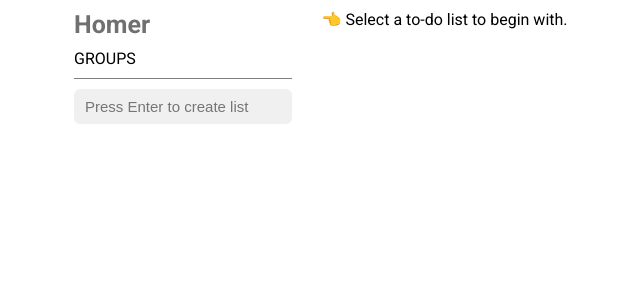
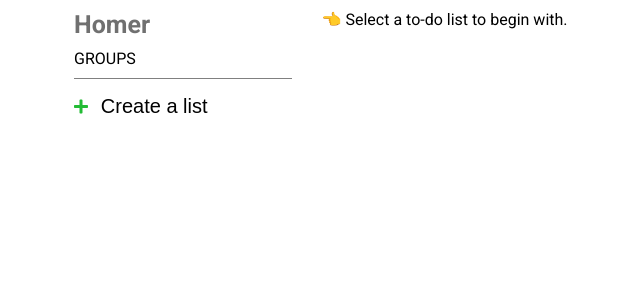
Before and after one commit to 5d-jh/mini-to-do, a React (Create React App) app: page / in a window 1280 px wide. Shown: the top 300 px of the page, without its empty margins (116-756 px from the left). Built offline with nearby package versions, Linux system fonts and the light colour scheme.

Commit message:
Improve create list form

```diff
--- a/package.json
+++ b/package.json
@@ -3,6 +3,9 @@
   "version": "0.1.0",
   "private": false,
   "dependencies": {
+    "@fortawesome/fontawesome-svg-core": "^1.2.19",
+    "@fortawesome/free-solid-svg-icons": "^5.9.0",
+    "@fortawesome/react-fontawesome": "^0.1.4",
     "@types/jest": "24.0.15",
     "@types/node": "12.0.10",
     "@types/react": "16.8.22",
--- a/src/Context.tsx
+++ b/src/Context.tsx
@@ -27,7 +27,7 @@ export const TodoContextProvider: React.FC<{ value?: Object }> = ({ children, va
   ) => {
     switch(action.type) {
       case 'add':
-        return action.todoListInfo ? [action.todoListInfo, ...prevState] : prevState;
+        return action.todoListInfo ? [...prevState, action.todoListInfo] : prevState;
 
       default:
         return prevState;
--- a/src/LeftPane.tsx
+++ b/src/LeftPane.tsx
@@ -1,46 +1,26 @@
-import React, { useState, useContext } from 'react';
+import React, { useContext } from 'react';
 import { TodoContext } from './Context';
-import { SubTitle, TextInput } from './styles';
+import { SubTitle, ListButton } from './styles';
 import styled from 'styled-components';
+import { FontAwesomeIcon } from '@fortawesome/react-fontawesome';
+import { faPlus, faCircle } from '@fortawesome/free-solid-svg-icons';
+import CreateList from './LeftPaneComponents/CreateList';
 
 const LeftPane: React.FC<{ setSelectedListInfo: Function }> = ({ setSelectedListInfo }) => {
-  const { todoListInfos, todoListInfosDispatch, selectedListInfo } = useContext(TodoContext);
-
-  const [ listNameInput, setListName ] = useState(String);
-
-  const handleOnSubmit = (e: { preventDefault: Function }) => {
-    e.preventDefault();
-
-    if (listNameInput.length !== 0) {
-      todoListInfosDispatch({
-        type: 'add',
-        todoListInfo: {
-          listName: listNameInput,
-          todoListId: new Date().getTime()
-        }
-      });
-    }
-
-    setListName('');
-  }
+  const { todoListInfos, selectedListInfo } = useContext(TodoContext);
 
   return (
     <>
       <UserTitle>Homer</UserTitle>
       <SubTitle>Groups</SubTitle>
-      <form onSubmit={handleOnSubmit}>
-        <TextInput
-          value={listNameInput}
-          placeholder="Press Enter to create list"
-          onChange={ e => setListName(e.target.value) }
-          className="text-input"
-        />
-      </form>
+
       <ListWrapper>
         {
           todoListInfos.map( ({ todoListId, listName }) => (
             <ListButtonWrapper key={`${todoListId}`}>
-              <ListColor />
+              <div>
+                <ListIcon icon={faCircle} color="#1B7CDD" style={{ height: '100%', margin: 'auto' }} />
+              </div>
               <ListButton
                 id={`${todoListId}`}
                 name={`${listName}`}
@@ -56,6 +36,12 @@ const LeftPane: React.FC<{ setSelectedListInfo: Function }> = ({ setSelectedList
             </ListButtonWrapper>
           ) )
         }
+        <ListButtonWrapper>
+          <div>
+            <ListIcon icon={faPlus} color="#23BC35" style={{ height: '100%' , margin: 'auto' }} />
+          </div>
+          <CreateList />
+        </ListButtonWrapper>
       </ListWrapper>
     </>
   );
@@ -76,42 +62,15 @@ const UserTitle = styled.h2`
 `;
 
 const ListButtonWrapper = styled.div`
-  div ~ button {
-    margin-left: 9px;
-  }
-
   display: flex;
   flex-direction: row;
   height: 35px;
 `;
-const ListColor = styled.div`
-  margin: auto 0;
-  background-color: #1B7CDD;
-  border: 3px solid #86BBF0;
-  width: 1.5em;
-  height: calc(1.5em - 2.7px);
-  border-radius: 50%;
-  box-sizing: border-box;
-`;
-const ListButton = styled.button<{ isSelected: Boolean | null }>`
-  :hover {
-    background-color: #F5F5F5;
-  }
 
-  cursor: pointer;
-
-  overflow-x: hidden;
-  margin: 0;
-  box-sizing: border-box;
-  padding: 4px 8px;
-  background-color: ${ props => props.isSelected ? '#F0F0F0' : 'white' };
-  font-weight: ${ props => props.isSelected ? 'bold' : 'medium' };
-  border: none;
-  width: 100%;
+const ListIcon = styled(FontAwesomeIcon)`
   height: 100%;
-  text-align: left;
-  font-size: 20px;
-  border-radius: 8px;
+  margin: auto;
+  padding-right: 0.3em;
 `;
 
 export default LeftPane;
--- /dev/null
+++ b/src/LeftPaneComponents/CreateList.tsx
@@ -0,0 +1,51 @@
+import React, { useState, useContext } from 'react';
+import { TextInput, ListButton } from '../styles';
+import { TodoContext } from '../Context';
+import styled from 'styled-components';
+
+const CreateList: React.FC = () => {
+  const { todoListInfosDispatch } = useContext(TodoContext);
+
+  const [isOpened, setIsOpened] = useState(false);
+  const [listName, setListName] = useState('');
+
+  const handleOnSubmit = (e: { preventDefault: Function }) => {
+    e.preventDefault();
+
+    if (listName.length !== 0) {
+      todoListInfosDispatch({
+        type: 'add',
+        todoListInfo: {
+          listName,
+          todoListId: new Date().getTime()
+        }
+      });
+    }
+
+    setIsOpened(false);
+    setListName('');
+  }
+
+  return (
+    isOpened ? (
+      <form onSubmit={handleOnSubmit}>
+        <ListNameInput
+          value={listName}
+          onChange={ e => setListName(e.target.value) }
+          className="text-input"
+        />
+      </form>
+    ) : (
+      <ListButton onClick={ () => setIsOpened(true) }>
+        Create a list
+      </ListButton>
+    )
+  );
+}
+
+const ListNameInput = styled(TextInput)`
+  margin: 0;
+  border: 2px dashed #707070;
+`;
+
+export default CreateList;
--- a/src/styles.tsx
+++ b/src/styles.tsx
@@ -1,7 +1,7 @@
 import styled from 'styled-components';
 
 export const SubTitle = styled.div`
-  margin: 0;
+  margin: 0 0 10px;
   padding: 10px 0;
   border-bottom: 1px solid gray;
   text-transform: uppercase;
@@ -18,3 +18,26 @@ export const TextInput = styled.input`
   border-radius: 6px;
   border: none;
 `;
+
+export const Button = styled.button`
+  :hover {
+    background-color: #F5F5F5;
+  }
+
+  overflow-x: hidden;
+  margin: 0;
+  box-sizing: border-box;
+  padding: 4px 8px;
+  border: none;
+  font-size: 20px;
+  border-radius: 8px;
+`;
+
+export const ListButton = styled(Button)<{ isSelected?: Boolean | null }>`
+  cursor: pointer;
+  width: 100%;
+  height: 100%;
+  text-align: left;
+  background-color: ${ props => props.isSelected ? '#F0F0F0' : 'white' };
+  font-weight: ${ props => props.isSelected ? 'bold' : 'medium' };
+`;
```
Also changed, not shown: 1 other file (tests, documents, lock files or other folders).
